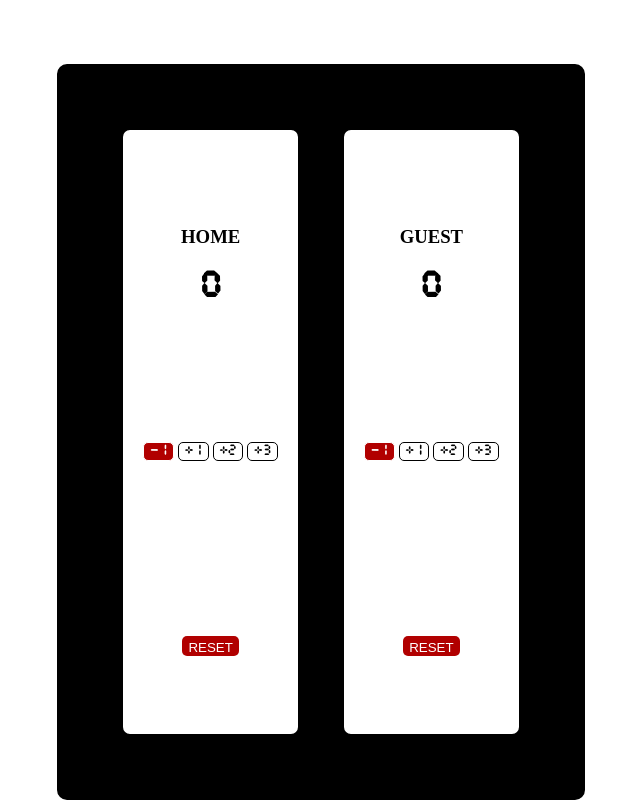
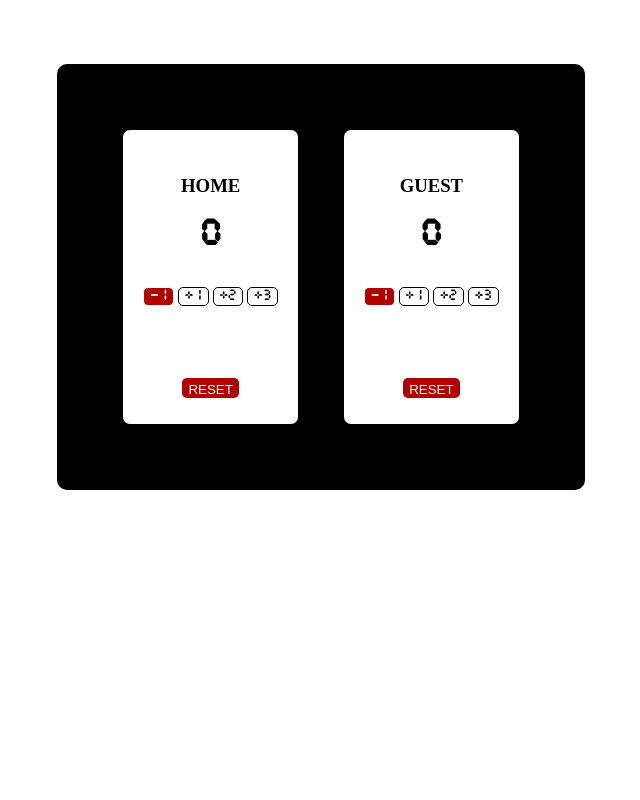
Before and after one commit to janvierH/score-counter, a plain HTML site: page index.html in a window 1280 px wide. Shown: the whole page, without its empty margins (319-959 px from the left). Drawn offline with Linux system fonts and the light colour scheme.

Commit message:
Update max-height

```diff
--- a/index.css
+++ b/index.css
@@ -16,6 +16,7 @@ body {
     border: solid;
     border-radius: 10px;
     max-width: 80%;
+    max-height: 300px;
     display: flex;
     flex-wrap: wrap;
     justify-content: center;
```
